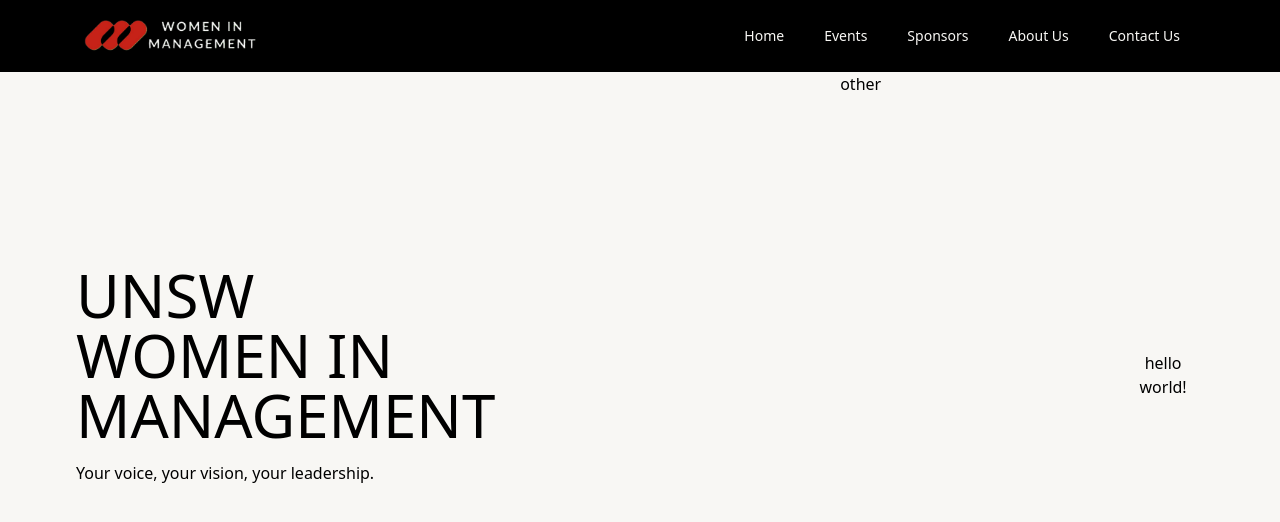
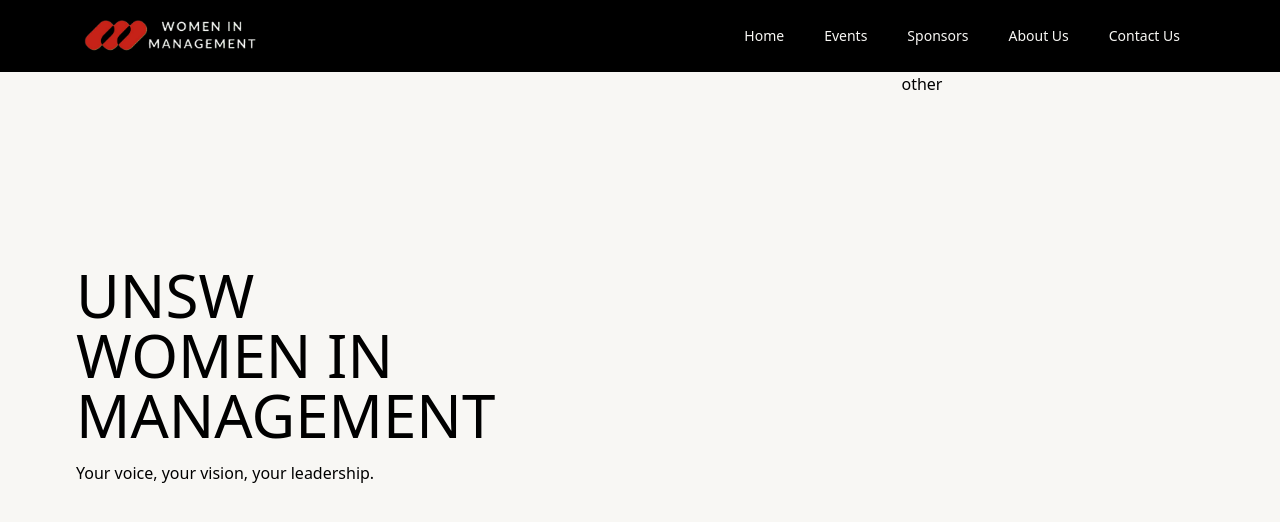
Before and after one commit to wimUNSW/wimsoc-website, a React (Vite) app: page / in a window 1280 px wide. Shown: the top 522 px of the page. Built offline with nearby package versions, Linux system fonts and the light colour scheme.

Commit message:
remove hello world

```diff
--- a/src/components/Hero.jsx
+++ b/src/components/Hero.jsx
@@ -15,7 +15,6 @@ const Hero = () => {
         <div className='w-1/2 h-full'>
           <p className='hero-title'>other</p>
         </div>
-        <div>hello world!</div>
       </div>
     </section>
   )
```
